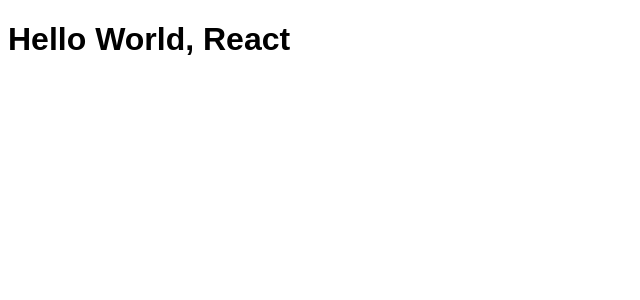
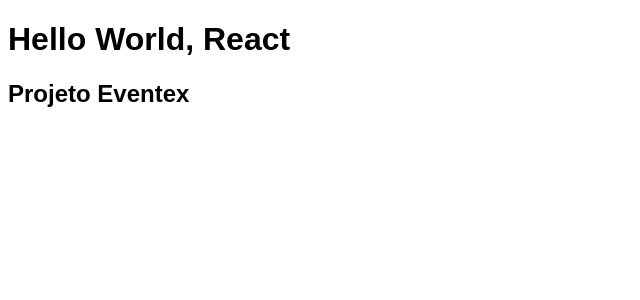
Before and after one commit to olimpiodev-tec/eventex-react, a React (Vite) app: page / in a window 1280 px wide. Shown: the top 300 px of the page, without its empty margins (0-640 px from the left). Built offline with nearby package versions, Linux system fonts and the light colour scheme.

Commit message:
Add files via upload

```diff
--- a/src/App.jsx
+++ b/src/App.jsx
@@ -1,7 +1,10 @@
 function App() {
 
   return (
-    <h1>Hello World, React</h1>
+    <div>
+      <h1>Hello World, React</h1>
+      <h2>Projeto Eventex</h2>
+    </div>
   );
 }
 
```
